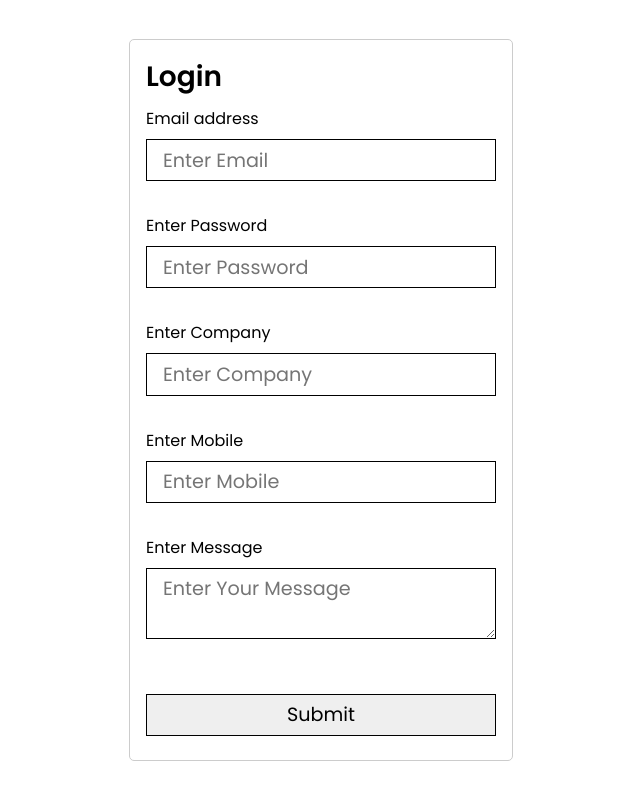
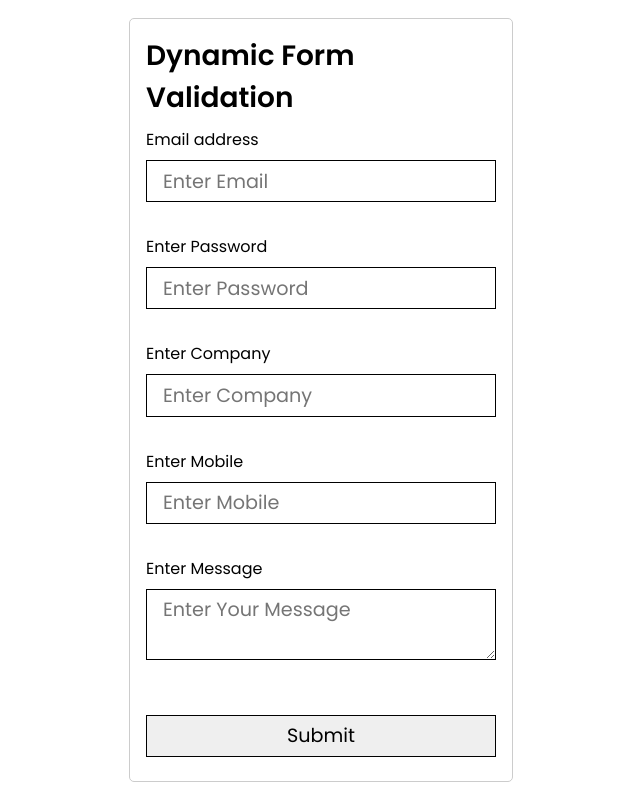
Before and after one commit to pantbros/dynamic-form-validation, a plain HTML site: page index.html in a window 1280 px wide. Shown: the whole page, without its empty margins (319-959 px from the left). Drawn offline with Linux system fonts and the light colour scheme.

Commit message:
class and heading change

```diff
--- a/assets/css/style.css
+++ b/assets/css/style.css
@@ -28,7 +28,7 @@ section{
 }
 
 .inputWrapper,
-form.login.formcold {
+form.form.formcold {
     display: flex;
     flex-direction: column;
     gap: .5rem;
--- a/index.html
+++ b/index.html
@@ -11,8 +11,8 @@
 <body>
     <section>
         <div class="formWrapper">
-            <form class="login formcold" autocomplete="off">
-                <h2 class="mb-0">Login</h2>
+            <form class="form formcold" autocomplete="off">
+                <h2 class="mb-0">Dynamic Form Validation</h2>
                 <div class="inputWrapper">
                     <label for="exampleInputEmail1" class="form-label">Email address</label>
                     <div class="position-relative">
```
